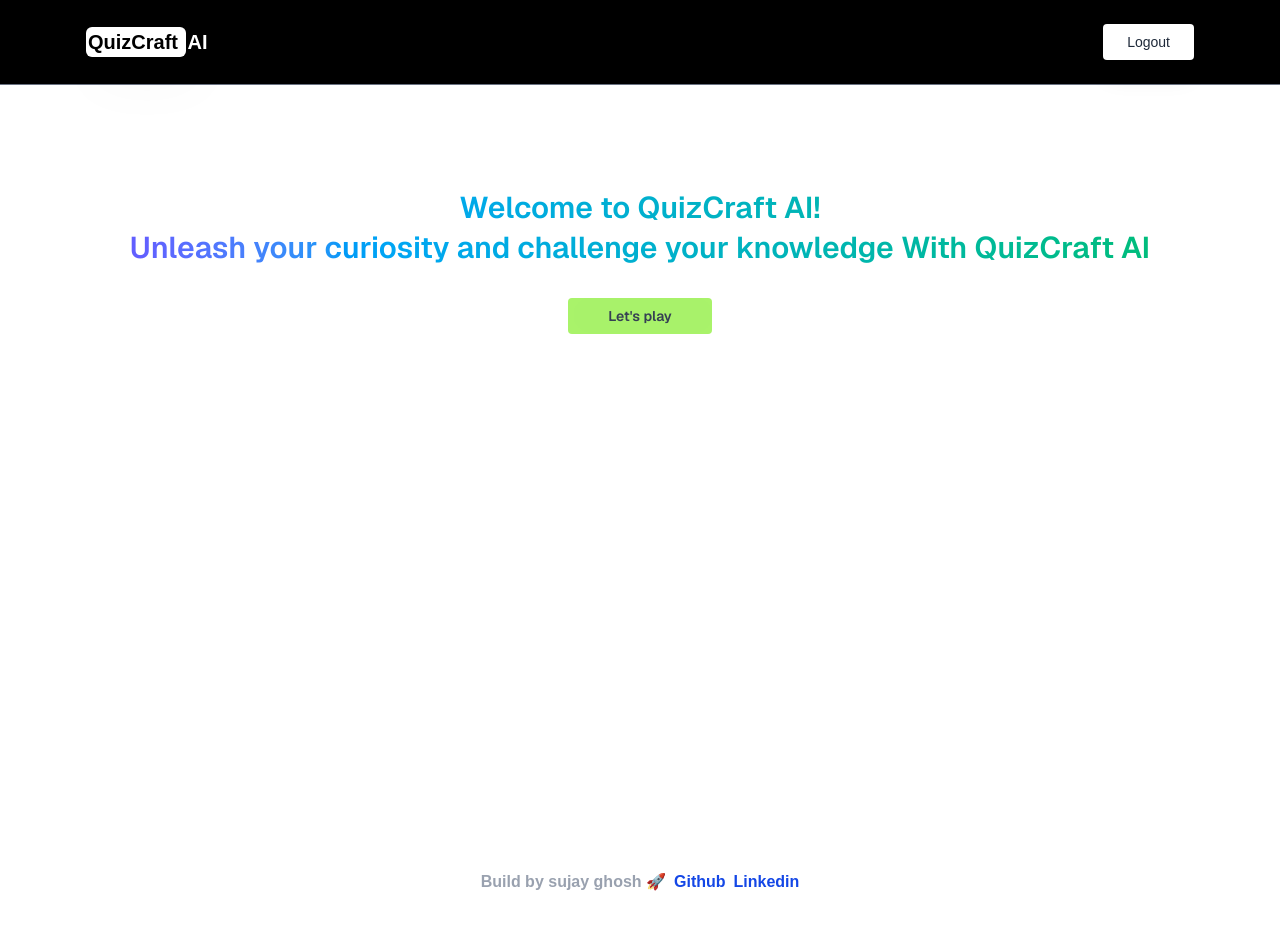
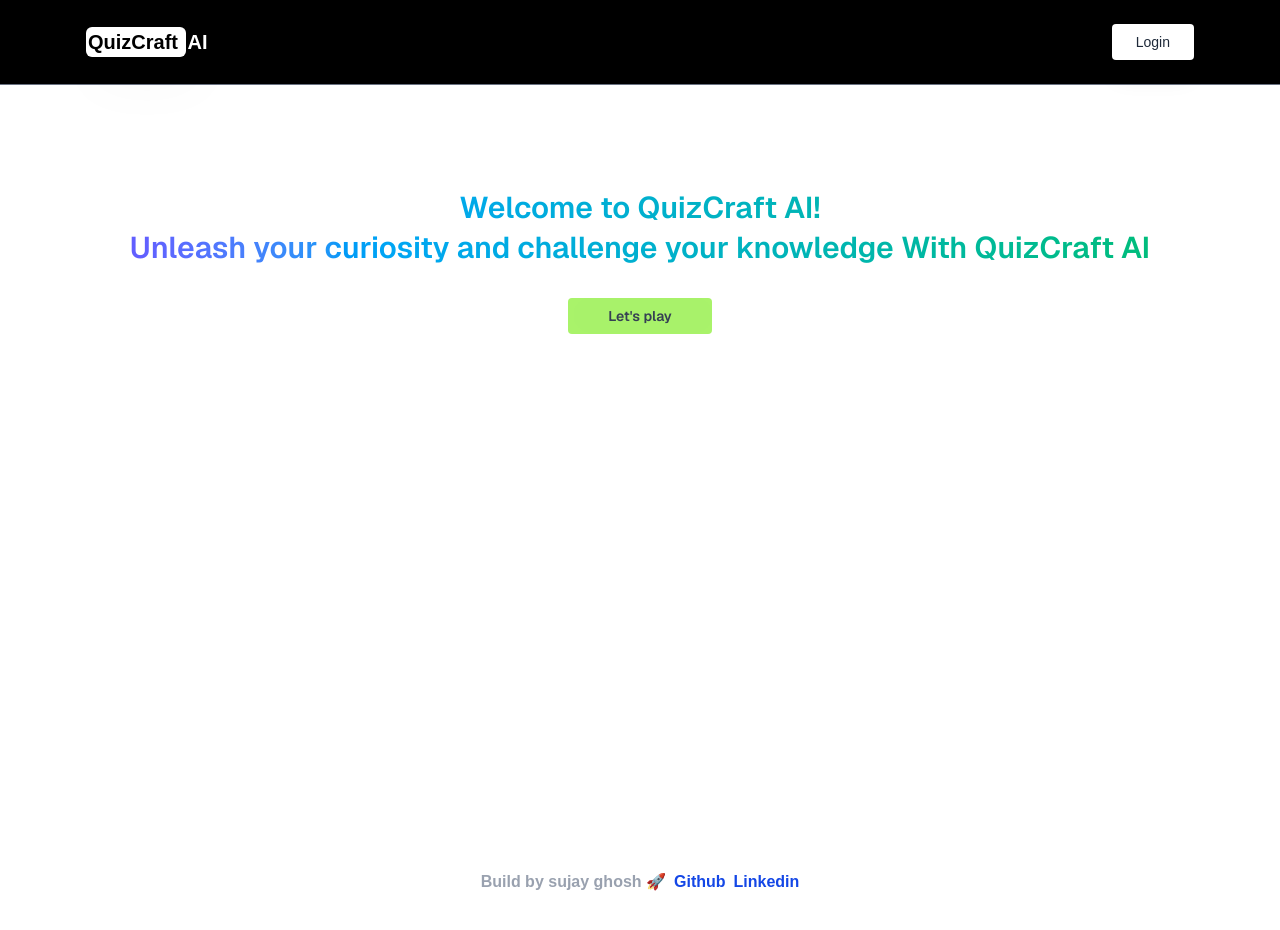
Before and after one commit to sujaycontributer/AI-Quiz-App, a Next.js app: page / in a window 1280 px wide. Shown: the top 930 px of the page. Built offline with nearby package versions, Linux system fonts and the light colour scheme; no server answers.

Commit message:
Fix the logout login fucntinality small  error

```diff
--- a/app/components/Navbar.tsx
+++ b/app/components/Navbar.tsx
@@ -37,11 +37,11 @@ export default function Navbar () {
         </div>
         </div>
 
-       { status === "authenticated" &&  <div>
+       { status != "authenticated" &&  <div>
             <button className="bg-white text-gray-800 px-6 py-1 shadow-xl md:py-2 rounded-sm  cursor-pointer hover:bg-gray-300" onClick={() => signIn("google", {callbackUrl: "/"})}>Login</button>
         </div>}
 
-        { status !="authenticated" &&  <div className="flex ">
+        { status ==="authenticated" &&  <div className="flex ">
 
             <button className="bg-white text-gray-800 px-6 py-1 shadow-xl md:py-2 rounded-sm  cursor-pointer hover:bg-gray-300" onClick={() => signOut( {callbackUrl: "/"})}>Logout</button>
         </div>}
```
